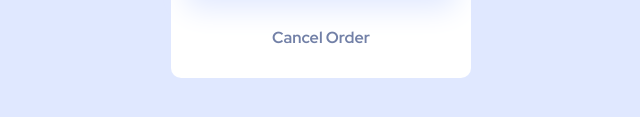
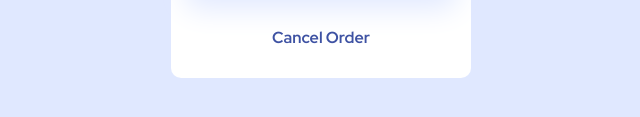
Before and after one commit to justEfere/frontend-mentor, a plain HTML site: page order-summary/index.html in a window 1280 px wide. In both pictures the pointer is over the link "Cancel Order". Shown: the part 595-712 px from the top of the page, 319-959 px from the left. Drawn offline with Linux system fonts and the light colour scheme.

Commit message:
Update style.css

```diff
--- a/order-summary/style.css
+++ b/order-summary/style.css
@@ -134,6 +134,9 @@ h2 {
     color: var(--Desaturated-blue);
     text-decoration: none;
 }
+.cancel:hover {
+    color: var(--Button-hover);
+}
 
 a:hover {
     cursor: pointer;
```
